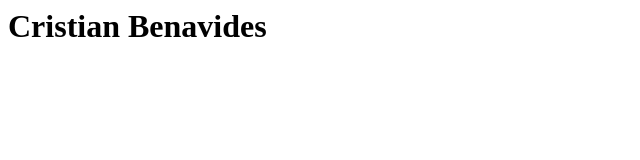
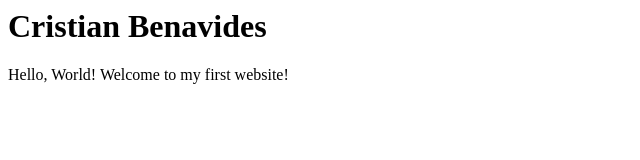
Before and after one commit to CrisB38/crisb38.github.io, a plain HTML site: page index.html in a window 1280 px wide. Shown: the whole page, without its empty margins (0-640 px from the left). Drawn offline with Linux system fonts and the light colour scheme.

Commit message:
Add greeting paragraph

```diff
--- a/index.html
+++ b/index.html
@@ -1,2 +1,2 @@
-
 <h1>Cristian Benavides</h1>
+<p>Hello, World! Welcome to my first website!</p>
```
